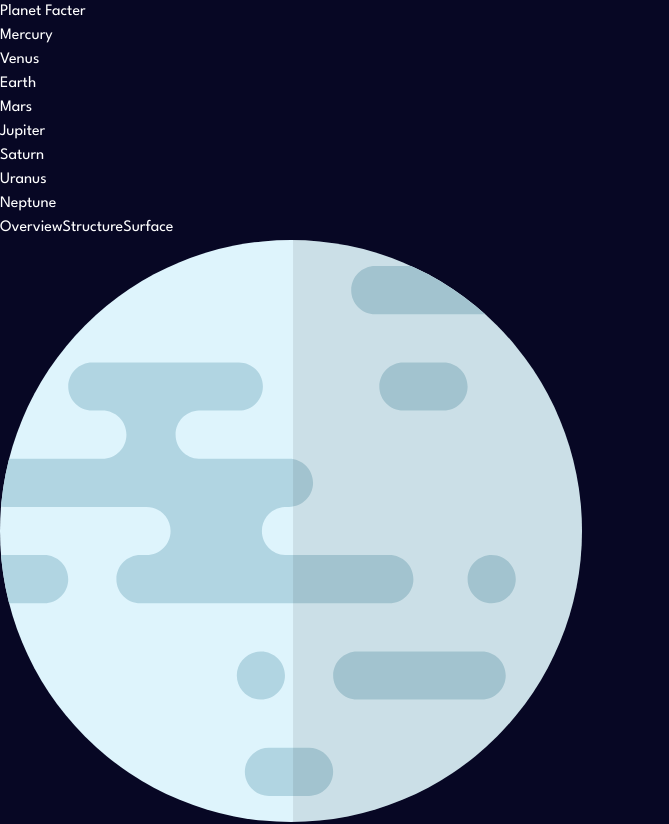
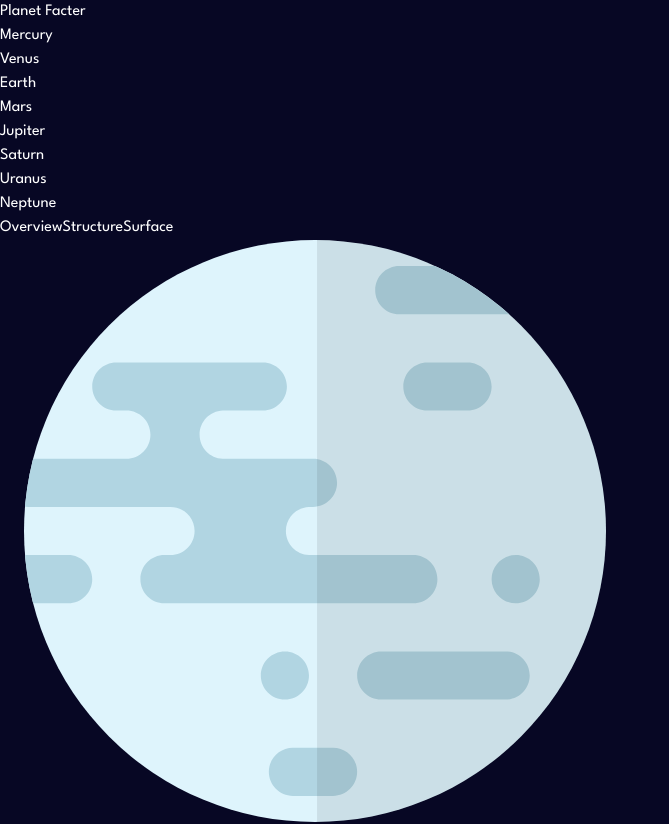
Before and after one commit to rickydodd/planet-facter, a Next.js app: page / in a window 1280 px wide. Shown: the top 824 px of the page, without its empty margins (0-669 px from the left). Built offline with nearby package versions, Linux system fonts and the light colour scheme.

Commit message:
add: 'className' prop to 'TabContent' component

```diff
--- a/app/page.tsx
+++ b/app/page.tsx
@@ -114,7 +114,11 @@ export default function Home() {
         >
           Surface
         </TabButton>
-        <TabContent activeTab={state.activeTab} value="overview">
+        <TabContent
+          activeTab={state.activeTab}
+          className="px-6"
+          value="overview"
+        >
           <Image
             src={state.data[state.position].images.planet}
             width={582}
@@ -130,7 +134,11 @@ export default function Home() {
             </a>
           </p>
         </TabContent>
-        <TabContent activeTab={state.activeTab} value="structure">
+        <TabContent
+          activeTab={state.activeTab}
+          className="px-6"
+          value="structure"
+        >
           <Image
             src={state.data[state.position].images.internal}
             width={582}
@@ -146,7 +154,11 @@ export default function Home() {
             </a>
           </p>
         </TabContent>
-        <TabContent activeTab={state.activeTab} value="geology">
+        <TabContent
+          activeTab={state.activeTab}
+          className="px-6"
+          value="geology"
+        >
           <Image
             src={state.data[state.position].images.planet}
             width={582}
--- a/components/Tabs.tsx
+++ b/components/Tabs.tsx
@@ -1,14 +1,16 @@
 export function TabButton({ activeTab, children, onClick, value }) {
   if (activeTab === value) {
-    return <button className="btn active">{children}</button>
+    return <button className="btn active">{children}</button>;
   }
   return (
     <button className="btn" onClick={onClick} value={value}>
       {children}
     </button>
-  )
+  );
 }
 
-export function TabContent({ activeTab, children, value }) {
-  return activeTab === value ? children : null
+export function TabContent({ activeTab, children, className, value }) {
+  return activeTab === value ? (
+    <div className={className}>{children}</div>
+  ) : null;
 }
```
